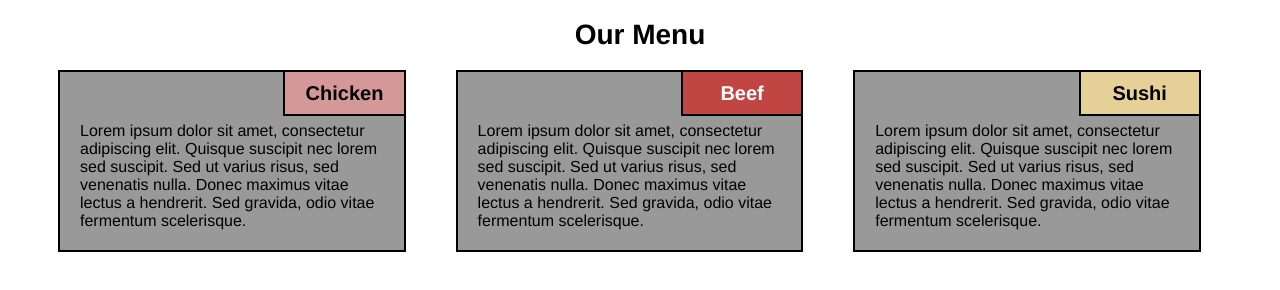
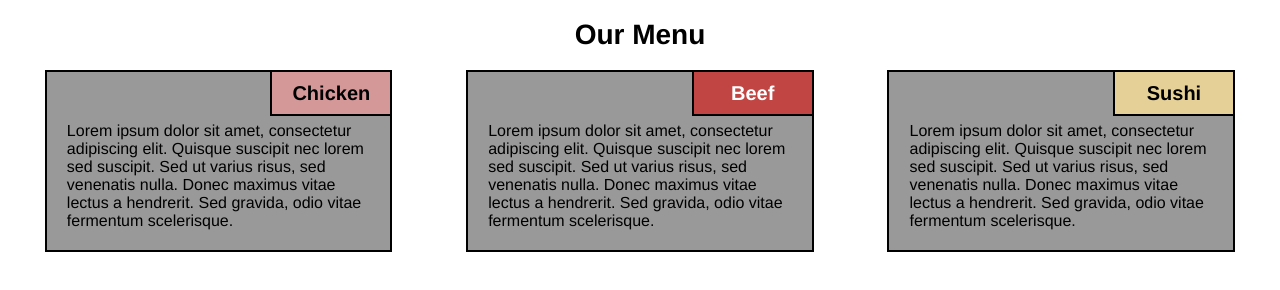
Before and after one commit to kadirgultekin/HTML-CSS-JavaScript, a plain HTML site: page module2-solution/index.html in a window 1280 px wide. Drawn offline with Linux system fonts and the light colour scheme.

Commit message:
Update stylesheet.css

```diff
--- a/module2-solution/css/stylesheet.css
+++ b/module2-solution/css/stylesheet.css
@@ -4,9 +4,11 @@
 }
 
 #main {
-    margin-left: auto;
-    margin-right: auto;
+    margin: 0 auto;
     width: 100%;
+    display: flex;
+    flex-wrap: wrap;
+    justify-content: center;
 }
 
 h1 {
@@ -18,8 +20,7 @@ h1 {
     width: 27.5%;
     border: 2px solid black;
     background-color: #999999;
-    float: left;
-    margin-left: 50px;
+    margin: 0 auto;
 }
 
 .main-section p.main-section-text {
```
